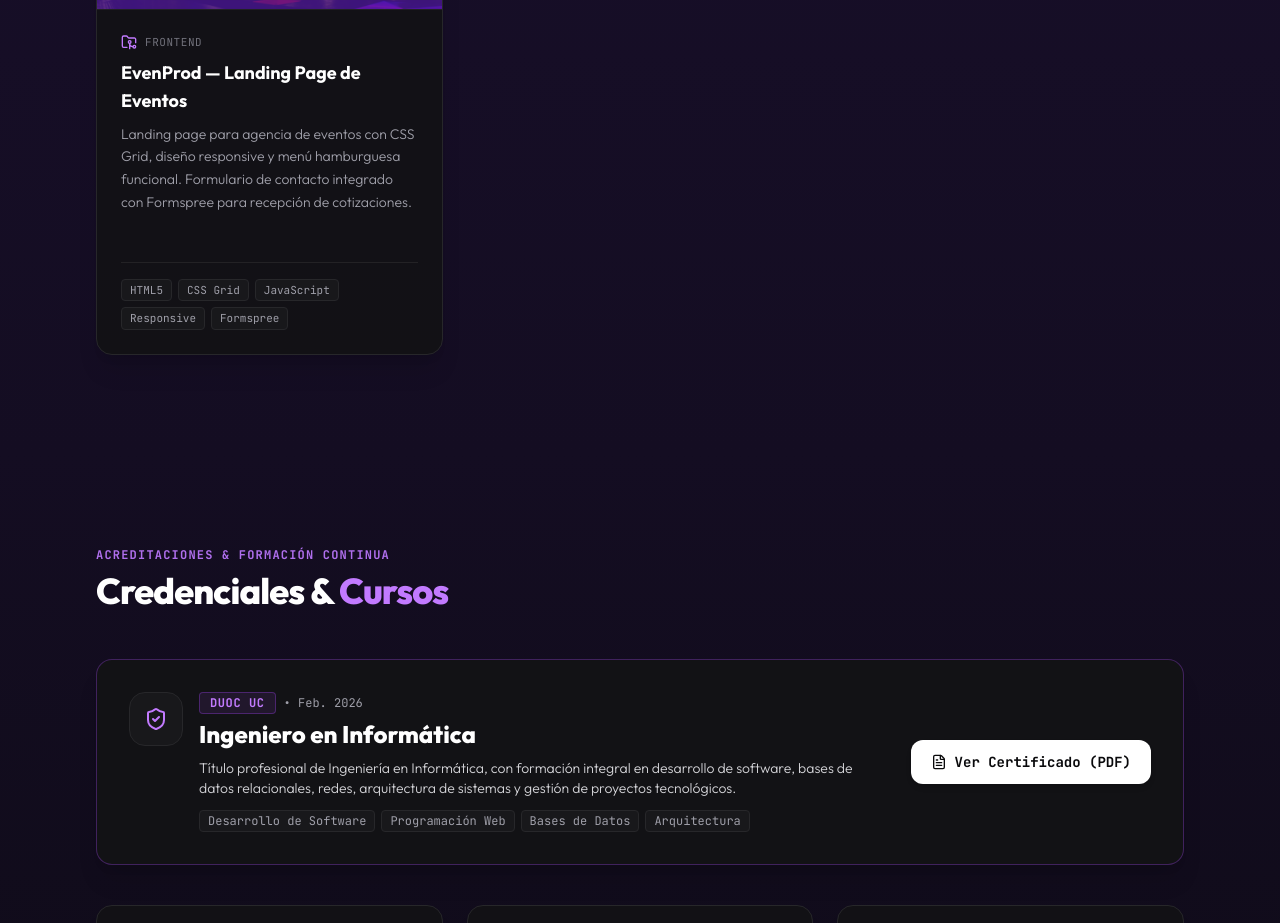
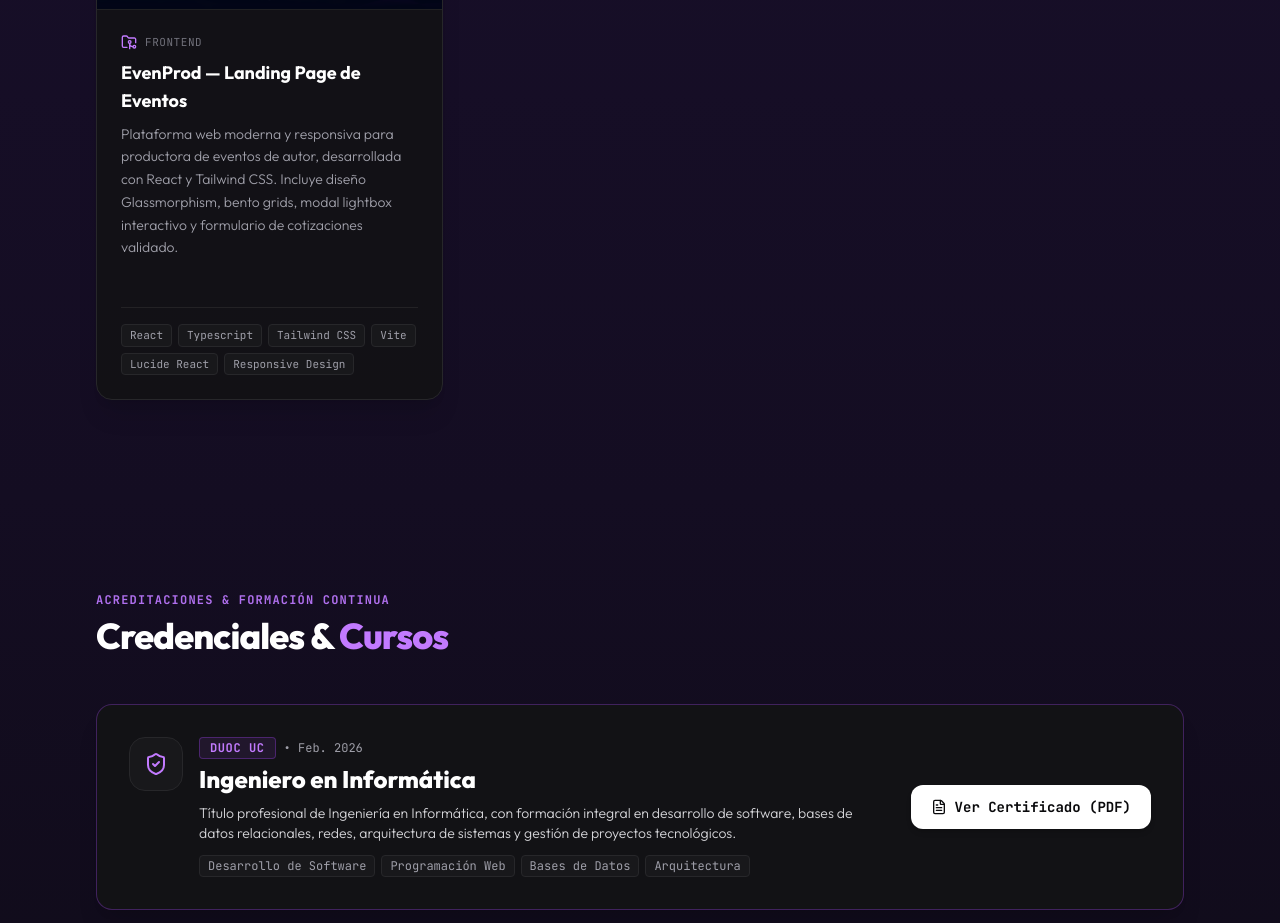
Before and after one commit to ElvisVE98/Portafolio-Web, a React (Vite) app: page / in a window 1280 px wide. Shown: the part 4800-5723 px from the top of the page. Built offline with nearby package versions, Linux system fonts and the light colour scheme.

Commit message:
Se modifica proyecto Evenprod

```diff
--- a/src/data/proyectos.data.ts
+++ b/src/data/proyectos.data.ts
@@ -142,8 +142,8 @@ export const PROYECTOS: Proyecto[] = [
     categoria: 'frontend',
     rutaImagen: '/img/projects/evenprod.png',
     descripcion:
-      'Landing page para agencia de eventos con CSS Grid, diseño responsive y menú hamburguesa funcional. Formulario de contacto integrado con Formspree para recepción de cotizaciones.',
-    etiquetas: ['HTML5', 'CSS Grid', 'JavaScript', 'Responsive', 'Formspree'],
+      'Plataforma web moderna y responsiva para productora de eventos de autor, desarrollada con React y Tailwind CSS. Incluye diseño Glassmorphism, bento grids, modal lightbox interactivo y formulario de cotizaciones validado.',
+    etiquetas: ['React', 'Typescript', 'Tailwind CSS', 'Vite', 'Lucide React','Responsive Design'],
     enlaceDemo: 'https://eventprod.netlify.app'
   }
 ];
```
Also changed, not shown: public/img/projects/evenprod.png.
